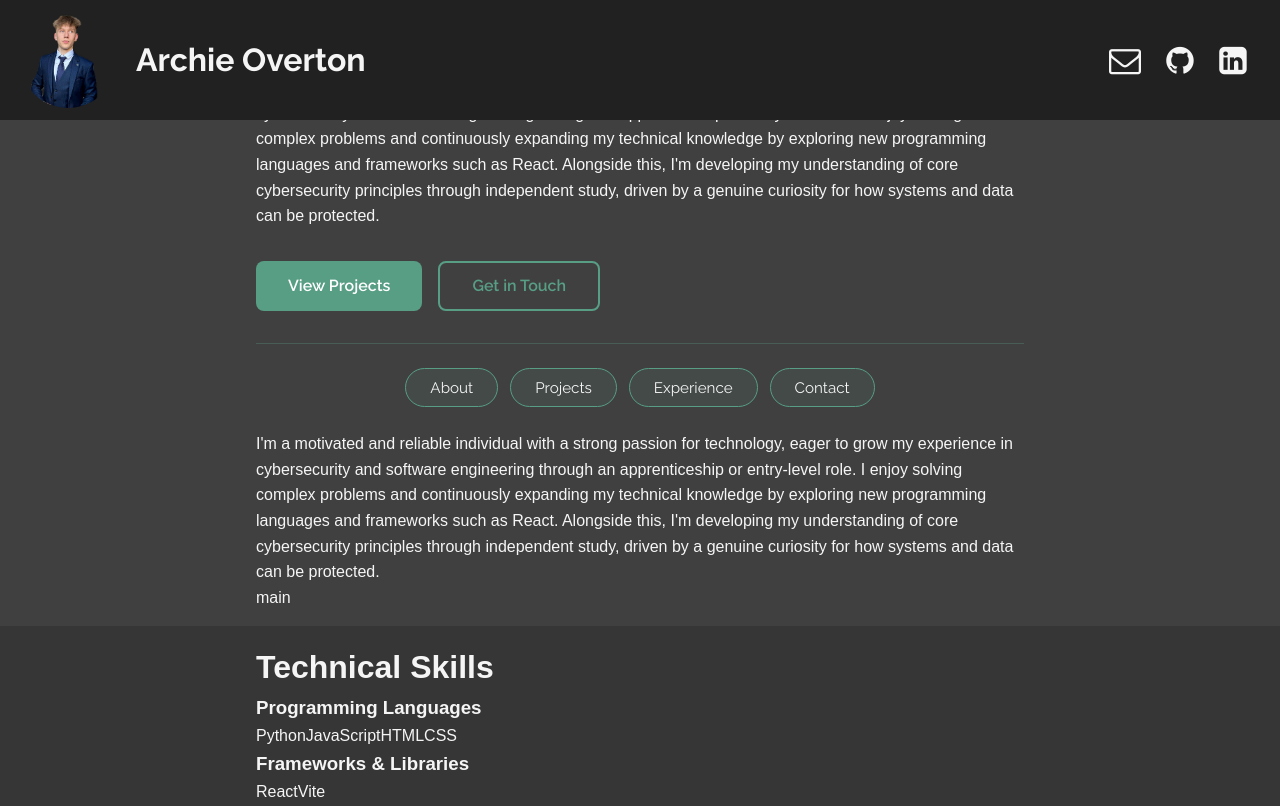
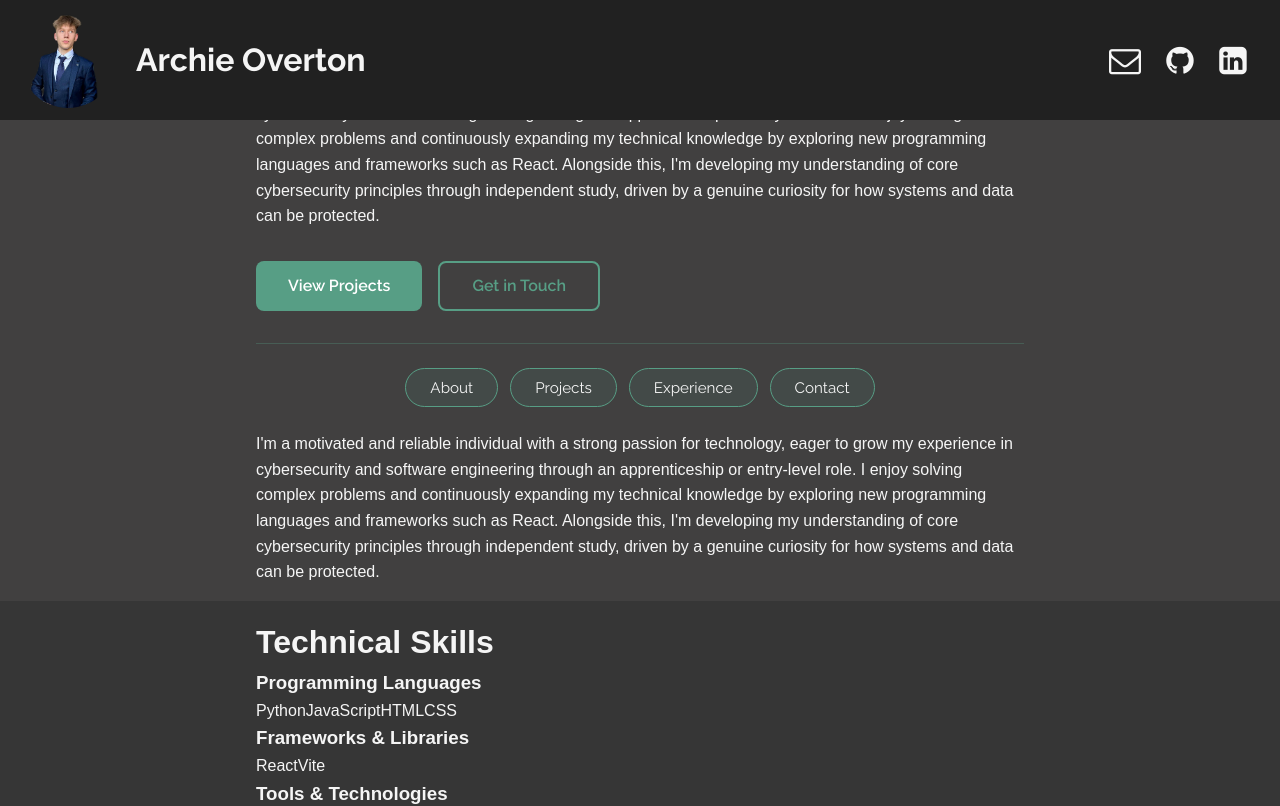
Before and after one commit to archieovo/archie-overton, a React (Vite) app: page / in a window 1280 px wide. Shown: the top 806 px of the page. Built offline with nearby package versions, Linux system fonts and the light colour scheme; no server answers.

Commit message:
Update Home.jsx

```diff
--- a/src/components/Home.jsx
+++ b/src/components/Home.jsx
@@ -31,7 +31,7 @@ function Home() {
                 </nav>
 
                 <p>I'm a motivated and reliable individual with a strong passion for technology, eager to grow my experience in cybersecurity and software engineering through an apprenticeship or entry-level role. I enjoy solving complex problems and continuously expanding my technical knowledge by exploring new programming languages and frameworks such as React. Alongside this, I'm developing my understanding of core cybersecurity principles through independent study, driven by a genuine curiosity for how systems and data can be protected.</p>
- main
+
             </div>
 
             <div id="skills" className="bg">
```
